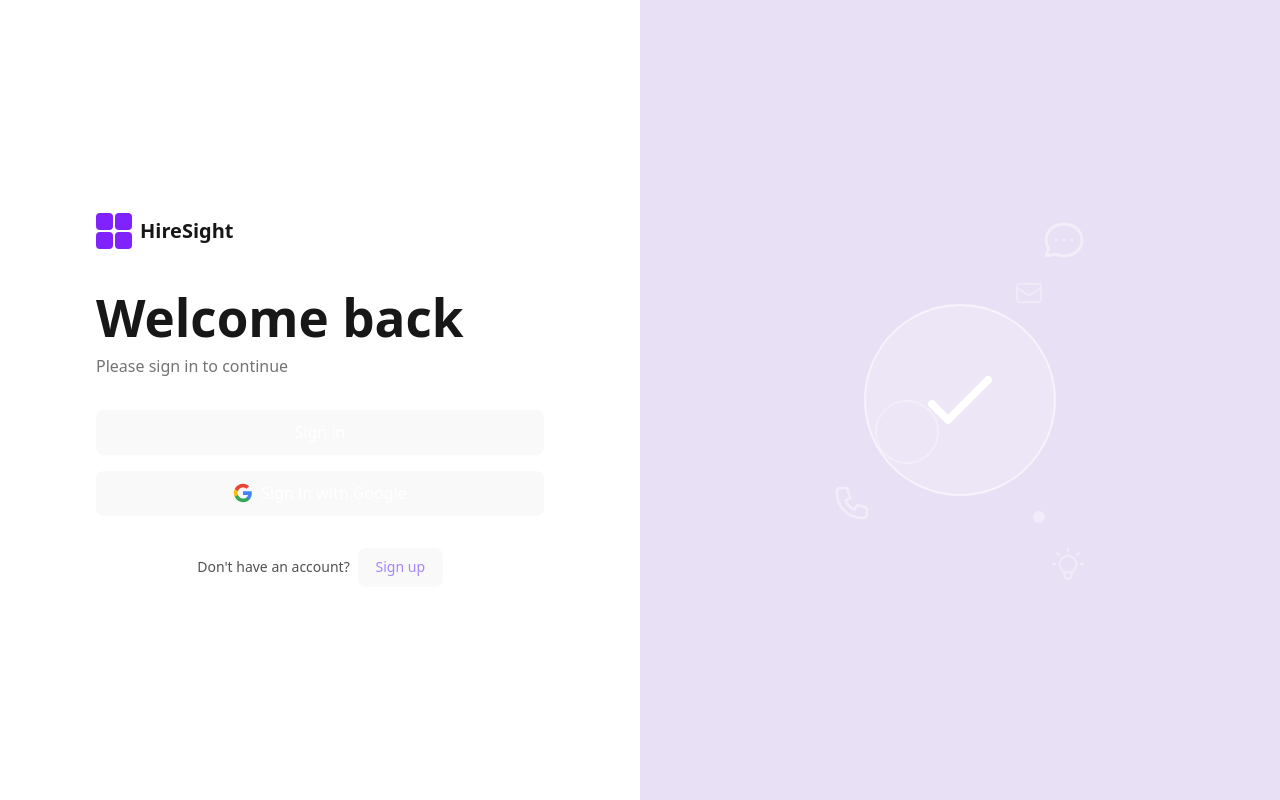
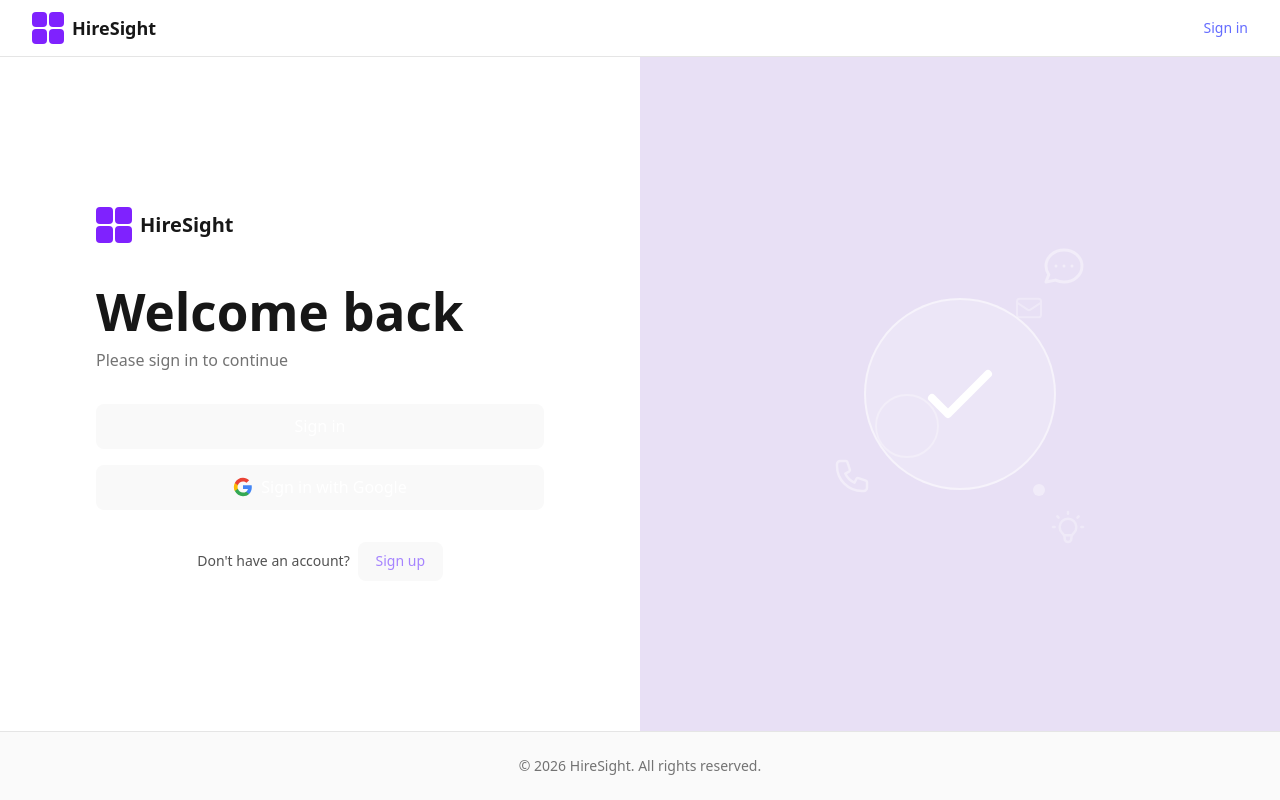
Before and after one commit to malithrukshankg/HireSight_AI, a React (Vite) app in the folder front_end/: page /login in a window 1280 px wide. Built offline with nearby package versions, Linux system fonts and the light colour scheme; no server answers.

Commit message:
feat[front] : header and footer added

```diff
--- /dev/null
+++ b/front_end/src/components/layout/AppLayout.tsx
@@ -0,0 +1,15 @@
+import { Outlet } from "react-router-dom";
+import { Header } from "./Header";
+import { Footer } from "./Footer";
+
+export function AppLayout() {
+  return (
+    <div className="flex min-h-screen flex-col">
+      <Header />
+      <main className="flex min-h-0 flex-1 flex-col">
+        <Outlet />
+      </main>
+      <Footer />
+    </div>
+  );
+}
--- /dev/null
+++ b/front_end/src/components/layout/Footer.tsx
@@ -0,0 +1,11 @@
+export function Footer() {
+  return (
+    <footer className="shrink-0 border-t border-neutral-200 bg-neutral-50">
+      <div className="mx-auto max-w-7xl px-4 py-6 sm:px-6 lg:px-8">
+        <p className="text-center text-sm text-neutral-500">
+          © {new Date().getFullYear()} HireSight. All rights reserved.
+        </p>
+      </div>
+    </footer>
+  );
+}
--- /dev/null
+++ b/front_end/src/components/layout/Header.tsx
@@ -0,0 +1,43 @@
+import { useAuth0 } from "@auth0/auth0-react";
+import { Link } from "react-router-dom";
+
+export function Header() {
+  const { isAuthenticated, logout, user } = useAuth0();
+
+  return (
+    <header className="shrink-0 border-b border-neutral-200 bg-white">
+      <div className="mx-auto flex h-14 max-w-7xl items-center justify-between px-4 sm:px-6 lg:px-8">
+        <Link to="/" className="flex items-center gap-2">
+          <div className="grid h-8 w-8 grid-cols-2 grid-rows-2 gap-0.5">
+            <div className="rounded-sm bg-violet-600" />
+            <div className="rounded-sm bg-violet-600" />
+            <div className="rounded-sm bg-violet-600" />
+            <div className="rounded-sm bg-violet-600" />
+          </div>
+          <span className="text-lg font-semibold text-neutral-900">HireSight</span>
+        </Link>
+        <nav className="flex items-center gap-6">
+          {isAuthenticated ? (
+            <div className="flex items-center gap-4">
+              <span className="text-sm text-neutral-600">{user?.email}</span>
+              <button
+                type="button"
+                onClick={() => logout({ logoutParams: { returnTo: window.location.origin } })}
+                className="text-sm font-medium text-neutral-600 hover:text-neutral-900"
+              >
+                Logout
+              </button>
+            </div>
+          ) : (
+            <Link
+              to="/login"
+              className="text-sm font-medium text-neutral-600 hover:text-neutral-900"
+            >
+              Sign in
+            </Link>
+          )}
+        </nav>
+      </div>
+    </header>
+  );
+}
--- a/front_end/src/pages/Login.tsx
+++ b/front_end/src/pages/Login.tsx
@@ -19,7 +19,7 @@ export default function Login() {
   }
 
   return (
-    <main className="grid h-screen min-h-0 grid-cols-1 overflow-hidden lg:grid-cols-2">
+    <main className="grid min-h-0 flex-1 grid-cols-1 overflow-hidden lg:grid-cols-2">
       {/* Left panel - Login form */}
       <section className="flex min-h-0 flex-col justify-center overflow-hidden bg-white p-8 lg:p-16">
         <div className="mx-auto w-full max-w-md">
--- a/front_end/src/routes/index.tsx
+++ b/front_end/src/routes/index.tsx
@@ -1,9 +1,13 @@
 import { createBrowserRouter } from "react-router-dom";
+import { AppLayout } from "../components/layout/AppLayout";
 import { ProtectedRoute } from "../components/layout/ProtectedRoute";
 import Login from "../pages/Login";
 import Dashboard from "../pages/Dashboard";
 
 export const router = createBrowserRouter([
+  {
+    element: <AppLayout />,
+    children: [
       {
         path: "/login",
         element: <Login />,
@@ -18,4 +22,6 @@ export const router = createBrowserRouter([
           },
         ],
       },
+    ],
+  },
 ]);
```
Lines whose indentation alone changed are shown as unchanged.
